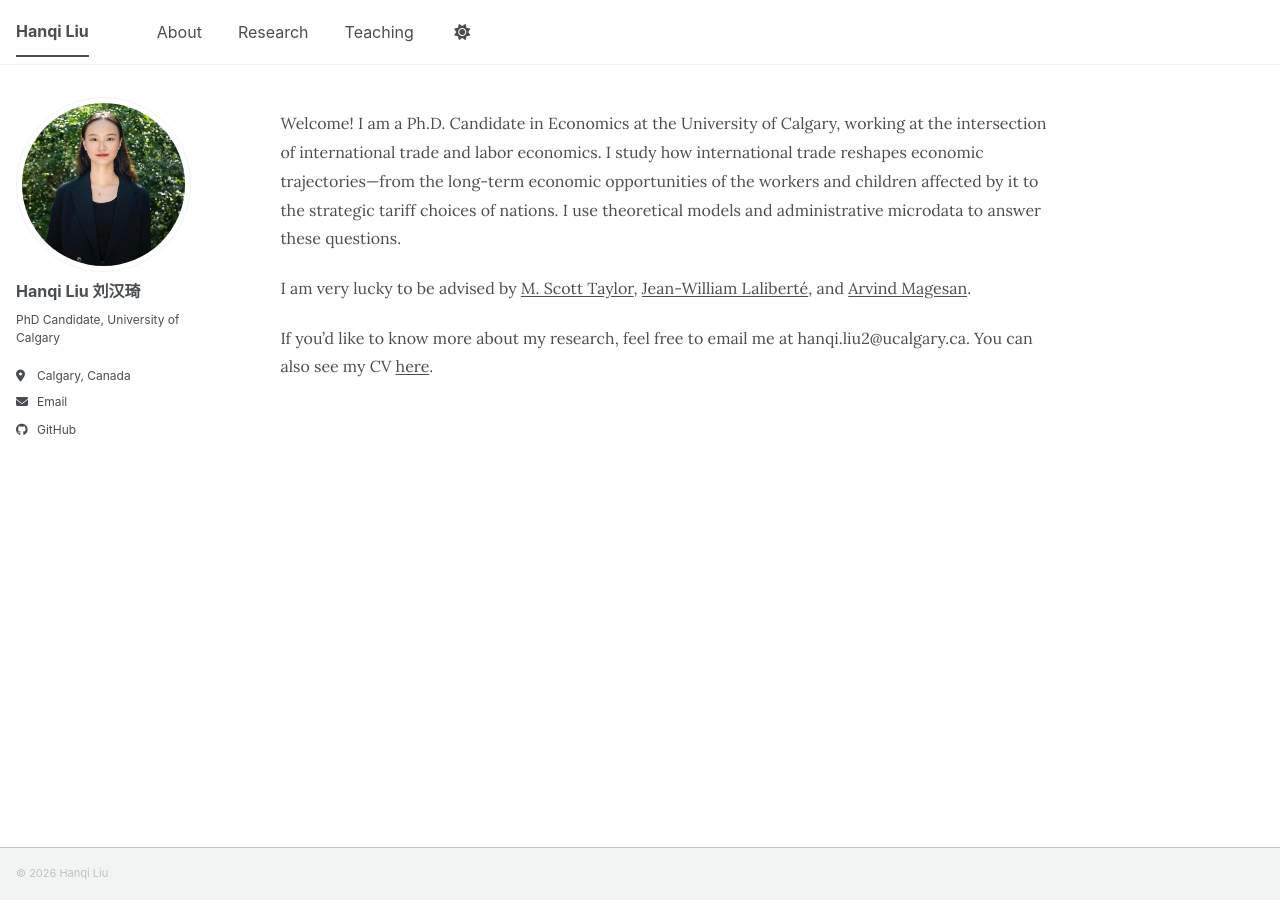
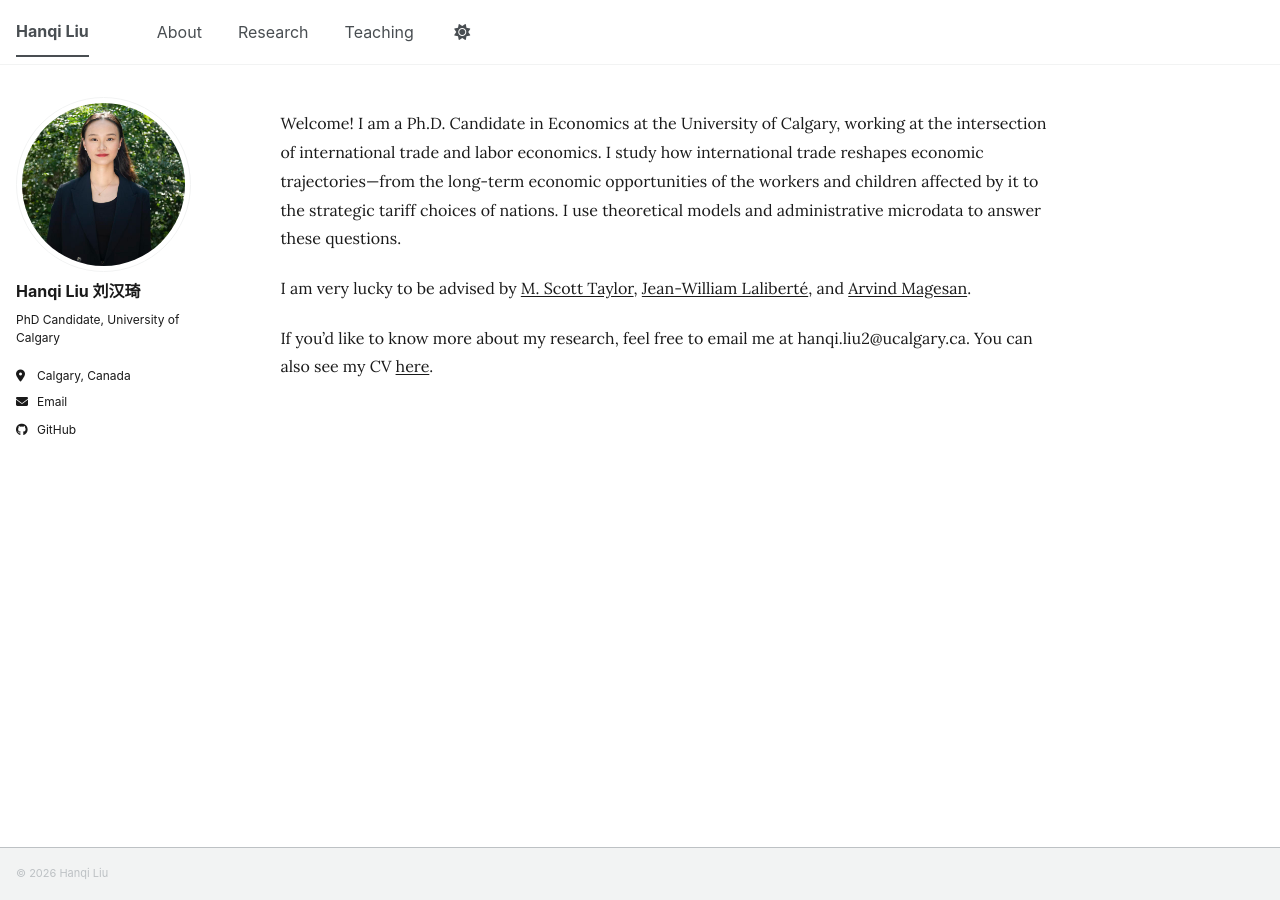
Before and after one commit to hanqi-liu-econ/hanqi-liu-econ.github.io, a Jekyll site: the page built from _pages/about.md, in a window 1280 px wide. Built offline with Jekyll 4.4.1, drawn with Linux system fonts in a browser that asks for light colours; a script bundle is joined from its source files by our own code; library files that are not in the unit come from our copies.

Commit message:
Update _custom.scss

```diff
--- a/_sass/_custom.scss
+++ b/_sass/_custom.scss
@@ -58,3 +58,6 @@ details p {
 details summary {
   font-size: 1rem;
 }
+body, .page__content {
+  color: #1a1a1a;
+}
```
